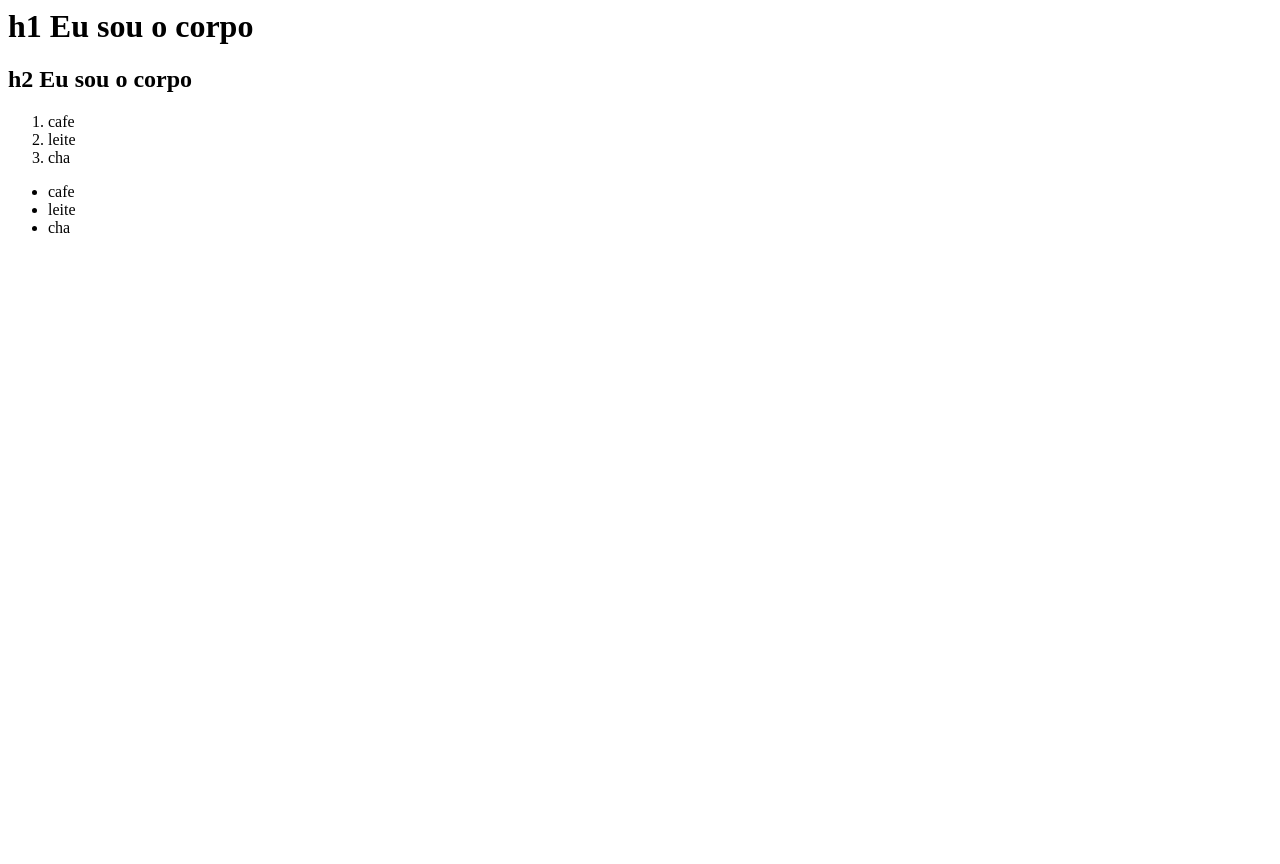
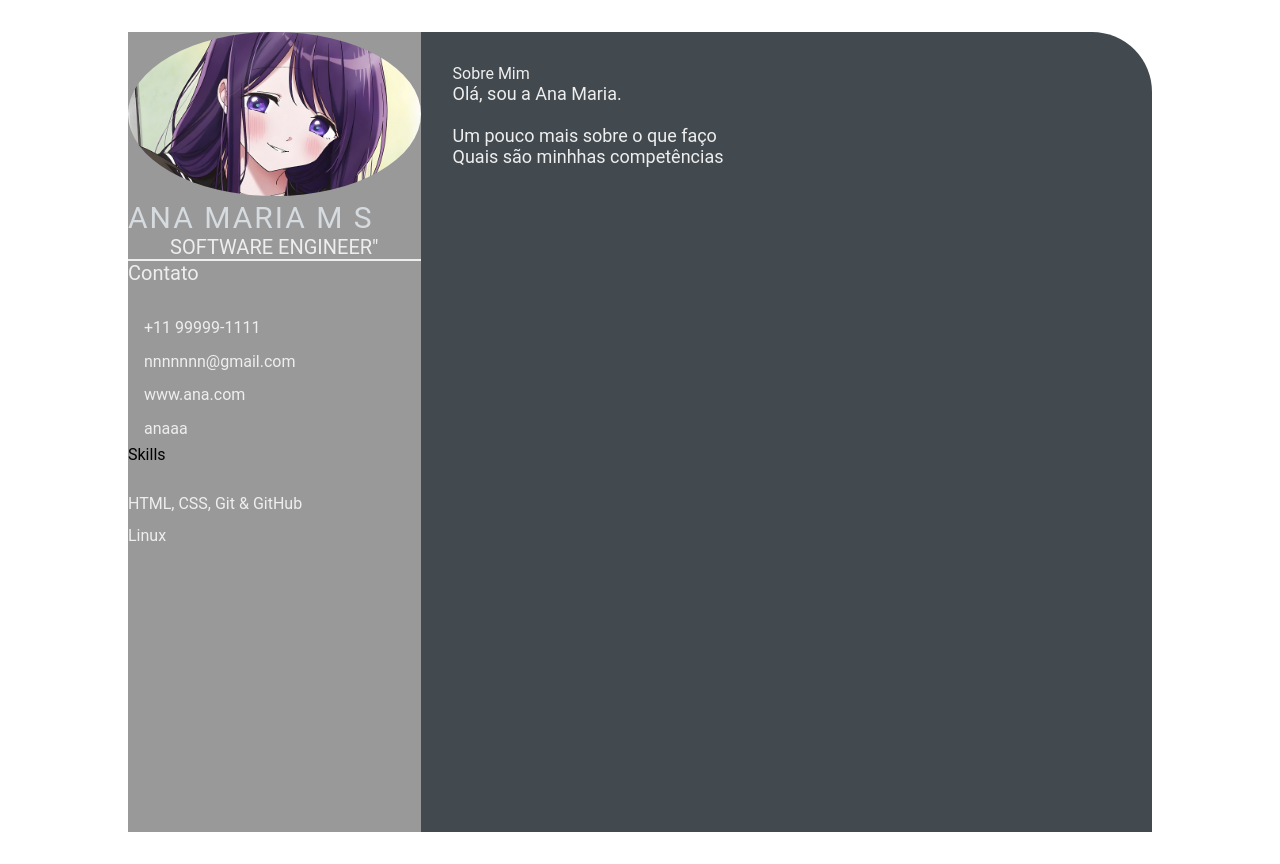
Before and after one commit to aninhasales/aninhasales.gethub.io, a plain HTML site: page index.html in a window 1280 px wide. Before the commit the page ends 800 px from the top, so only its background shows below. Drawn offline with Linux system fonts and the light colour scheme.

Commit message:
feature: add index.html

```diff
--- a/index.html
+++ b/index.html
@@ -1,21 +1,55 @@
-<html>
-    <head>
-        <title>
-            Olá, eu sou a cabeça
-        </title>
-    </head>
+<!DOCTYPE html>
+<html lang="en">
+<head>
+    <meta charset="UTF-8">
+    <meta http-equiv="X-UA-Compatible" content="IE=edge">
+    <meta name="viewport" content="width=
+    , initial-scale=1.0">
+    <title>Ana Maria M s </title>
+
+    <link rel="stylesheet" href="style.css">
+
+</head>
 <body>
-    <h1> h1 Eu sou o corpo</h1>
-    <h2> h2 Eu sou o corpo</h2>
+    <main class="resume-contents">
+    <section class="left-section">
+    <section class="left-section-content">
+        <div class="profile">
+            <img class="profile-image" src="img/profile-image.jpeg" alt="Profile image">
+            <p class="name"> Ana Maria M S</p>
+            <p class="profession">Software Engineer"</p>
+        </div>
+        <div class="contact-info">
+            <p class="left-title">Contato</p>
+            <ul>
+                <li><i class="fa fa-phone"></i> +11 99999-1111</li>
+                <li><i class="fa fa-envelope"></i>nnnnnnn@gmail.com</li>
+                <li><i class="fa fa-globe"></i>www.ana.com</li>
+                <li><i class="fa fa-github"></i>anaaa</li>
+            </ul>
+            </div>
+
+            <div class="skills">
+                    <p class="lef-title">Skills</p>
+                    <ul>
+                        <li><p>HTML, CSS, Git & GitHub</p></li>
+                        <li><p>Linux</p></li>
+                    </ul>
+                </div>
+        </section>
+        </section>
+        <section class="right-section">
+            <div class="right-section-contents">
+                <section class="about gap">
+                    <div class="right-title">Sobre Mim</div>
+                    <p class="about-me-contents">
+                        Olá, sou a Ana Maria.<br>
+                        <br> Um pouco mais sobre o que faço
+                        <br> Quais são minhhas competências
+                    </p>
+                </section>
+            </div>
+        </section>
+    </main>
 </body>
-<ol>
-<li> cafe </li>
-<li> leite </li>
-<li> cha </li>
-</ol>
-<ul>
-    <li> cafe </li>
-<li> leite </li>
-<li> cha </li>
-</ul>
 </html>
--- /dev/null
+++ b/style.css
@@ -0,0 +1,103 @@
+* {
+    margin: 0;
+    padding: 0;
+    box-sizing: border-box;
+    list-style: none;
+    font-family: 'Roboto', sans-serif;
+}
+
+.resume-contents {
+    min-height: 100vh;
+    width: 80%;
+    margin: 2rem auto;
+    display: grid;
+    grid-template-columns: repeat(7, 1fr);
+}
+
+.left-section {
+    grid-column: span 2;
+    height: 100%;
+    background-color: #999999;
+}
+
+.right-section {
+    grid-column: span 5;
+    height: 100%;
+    background-color: #424a50;
+    border-radius: 0px 60px 0px 0px;
+}
+
+.left-section-contents{
+    padding: 2rem 2rem;
+}
+
+.profile {
+    width: 100%;
+    border-bottom: 2px solid #eeeeee;
+}
+
+.profile .profile-image {
+    width: 100%;
+    border-radius: 100%;
+}
+
+.name {
+    color: #D6DBDF;
+    font-size: 30px;
+    letter-spacing: 2px;
+    text-transform: uppercase;
+}
+
+.profession {
+    color: #eeeeee;
+    font-size: 20px;
+    text-transform: uppercase;
+    text-align: center;
+}
+
+/* .contact-info { border-bottom: 2px solid #1B2631; } */
+.left-title {
+    color: #eeeeee;
+    font-size: 20px;
+}
+
+.contact-info ul {
+    padding-top: 1.5rem;
+}
+
+.contact-info ul li,
+.references ul li {
+    padding: .4rem 0;
+    color: #eeeeee;
+}
+
+.contact-info ul li i,
+.references ul li i {
+    padding-right: 1rem;
+    font-size: 18px;
+    color: #eeeeee;
+}
+
+.skills ul {
+    padding-top: 1.5rem;
+}
+.skills ul li p {
+    padding: .4rem 0;
+    color: #eeeeee;
+}
+
+.right-section-contents {
+    padding: 2rem 2rem;
+}
+
+.right-title {
+    color: #eeeeee;
+}
+
+.gap {
+    padding-bottom: 2rem;
+}
+.about-me-contents {
+    font-size: 18px;
+    color: #eeeeee;
+}
```
Also changed, not shown: img/profile-image.jpeg (added).
